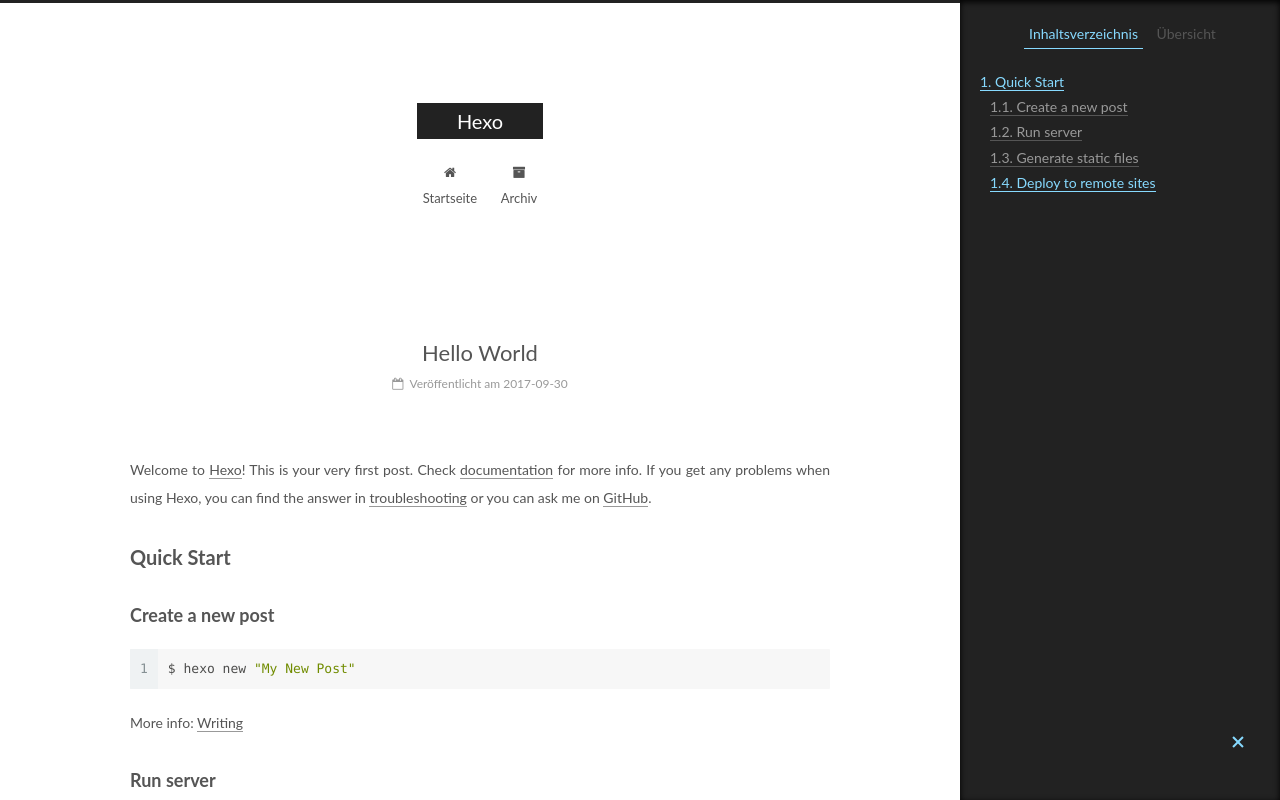
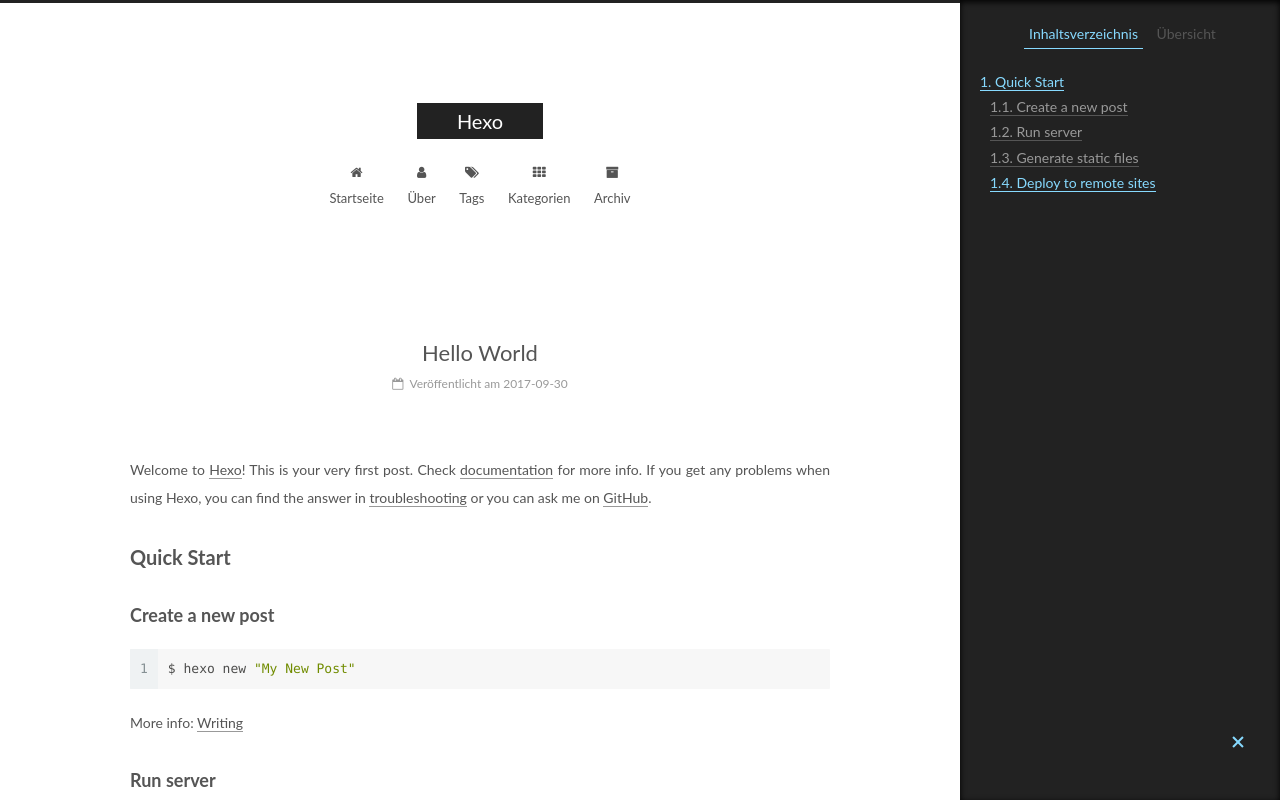
Before and after one commit to Samcasa/samcasa.github.io, a plain HTML site: page 2017/09/30/hello-world/index.html in a window 1280 px wide. Shown: the top 800 px of the page. Drawn offline with Linux system fonts and the light colour scheme.

Commit message:
Site updated: 2017-09-30 10:33:27

```diff
--- a/2017/09/30/hello-world/index.html
+++ b/2017/09/30/hello-world/index.html
@@ -5,7 +5,7 @@
 
 
 
-<html class="theme-next muse use-motion" lang="">
+<html class="theme-next mist use-motion" lang="">
 <head>
   <meta charset="UTF-8"/>
 <meta http-equiv="X-UA-Compatible" content="IE=edge" />
@@ -90,7 +90,7 @@
   var NexT = window.NexT || {};
   var CONFIG = {
     root: '/',
-    scheme: 'Muse',
+    scheme: 'Mist',
     version: '5.1.2',
     sidebar: {"position":"left","display":"post","offset":12,"offset_float":12,"b2t":false,"scrollpercent":false,"onmobile":false},
     fancybox: true,
@@ -179,6 +179,36 @@
               <i class="menu-item-icon fa fa-fw fa-home"></i> <br />
 
             Startseite
+          </a>
+        </li>
+
+
+        <li class="menu-item menu-item-about">
+          <a href="/about/" rel="section">
+
+              <i class="menu-item-icon fa fa-fw fa-user"></i> <br />
+
+            Über
+          </a>
+        </li>
+
+
+        <li class="menu-item menu-item-tags">
+          <a href="/tags/" rel="section">
+
+              <i class="menu-item-icon fa fa-fw fa-tags"></i> <br />
+
+            Tags
+          </a>
+        </li>
+
+
+        <li class="menu-item menu-item-categories">
+          <a href="/categories/" rel="section">
+
+              <i class="menu-item-icon fa fa-fw fa-th"></i> <br />
+
+            Kategorien
           </a>
         </li>
 
@@ -477,7 +507,7 @@
 
 
 
-  <div class="theme-info">Theme &mdash; <a class="theme-link" target="_blank" href="https://github.com/iissnan/hexo-theme-next">NexT.Muse</a> v5.1.2</div>
+  <div class="theme-info">Theme &mdash; <a class="theme-link" target="_blank" href="https://github.com/iissnan/hexo-theme-next">NexT.Mist</a> v5.1.2</div>
 
 
 
```
Also changed, not shown: archives/2017/09/index.html (+33 -3 lines), archives/2017/index.html (+33 -3 lines), archives/index.html (+33 -3 lines), index.html (+33 -3 lines).
